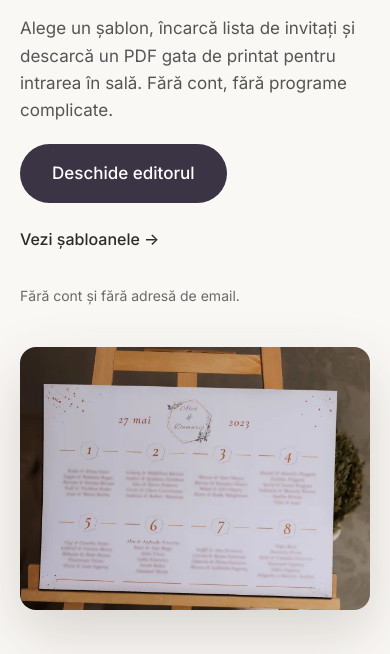
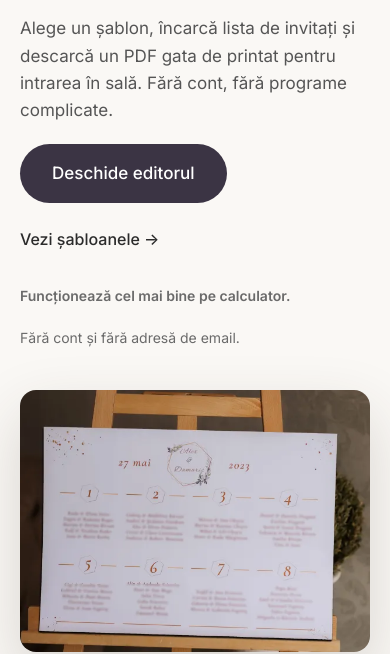
Before and after one commit to alexbirsan/oglindasalii-landing, a website: page index.html in a window 390 px wide. Shown: the part 228-882 px from the top of the page. Drawn offline with Linux system fonts and the light colour scheme.

Commit message:
change confid page from github pages to cloudflare add message for the mobile users of the editor

```diff
--- a/css/style.css
+++ b/css/style.css
@@ -161,6 +161,8 @@ p { margin: 0; }
 @media (min-width: 768px) { .hero__copy { gap: 24px; } }
 .hero__actions { display: flex; flex-wrap: wrap; align-items: center; gap: 12px 24px; }
 .hero__note { font-size: 14px; color: var(--ink-muted); }
+.hero__note--mobile { display: none; }
+@media (max-width: 900px) { .hero__note--mobile { display: block; } }
 .hero__media img {
   width: 100%; aspect-ratio: 4 / 3; object-fit: cover;
   border-radius: 16px; box-shadow: 0 24px 60px rgba(60, 50, 40, .18);
--- a/index.html
+++ b/index.html
@@ -121,6 +121,7 @@
             <a class="btn btn--lg" href="https://editor.oglindasalii.ro/" data-umami-event="cta-hero">Deschide editorul</a>
             <a class="link-arrow" href="#sabloane">Vezi șabloanele →</a>
           </div>
+          <p class="hero__note hero__note--mobile"><b>Funcționează cel mai bine pe calculator.</b></p>
           <p class="hero__note">Fără cont și fără adresă de email.</p>
         </div>
         <div class="hero__media">
```
Also changed, not shown: confidentialitate.html (+1 -1 lines).
